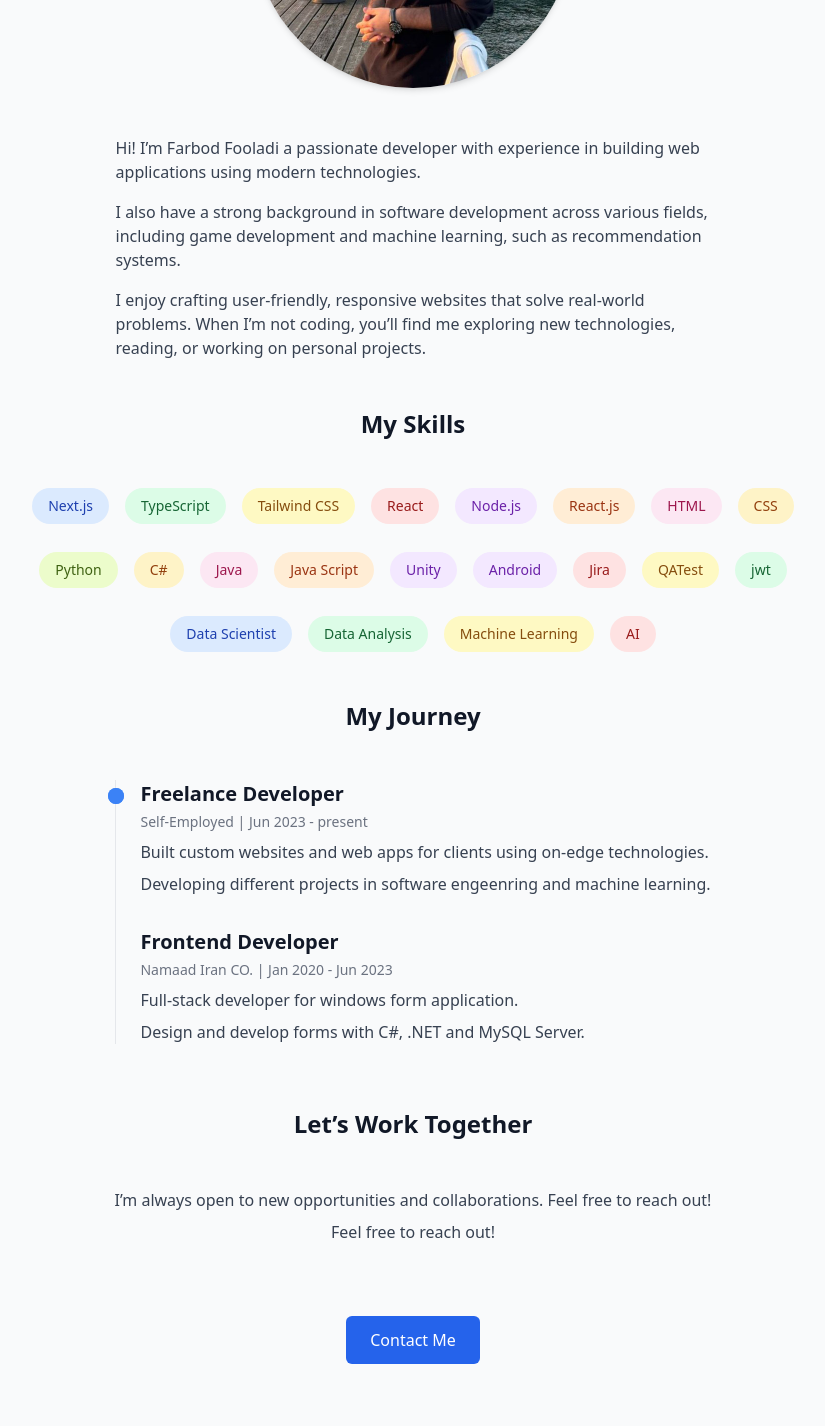
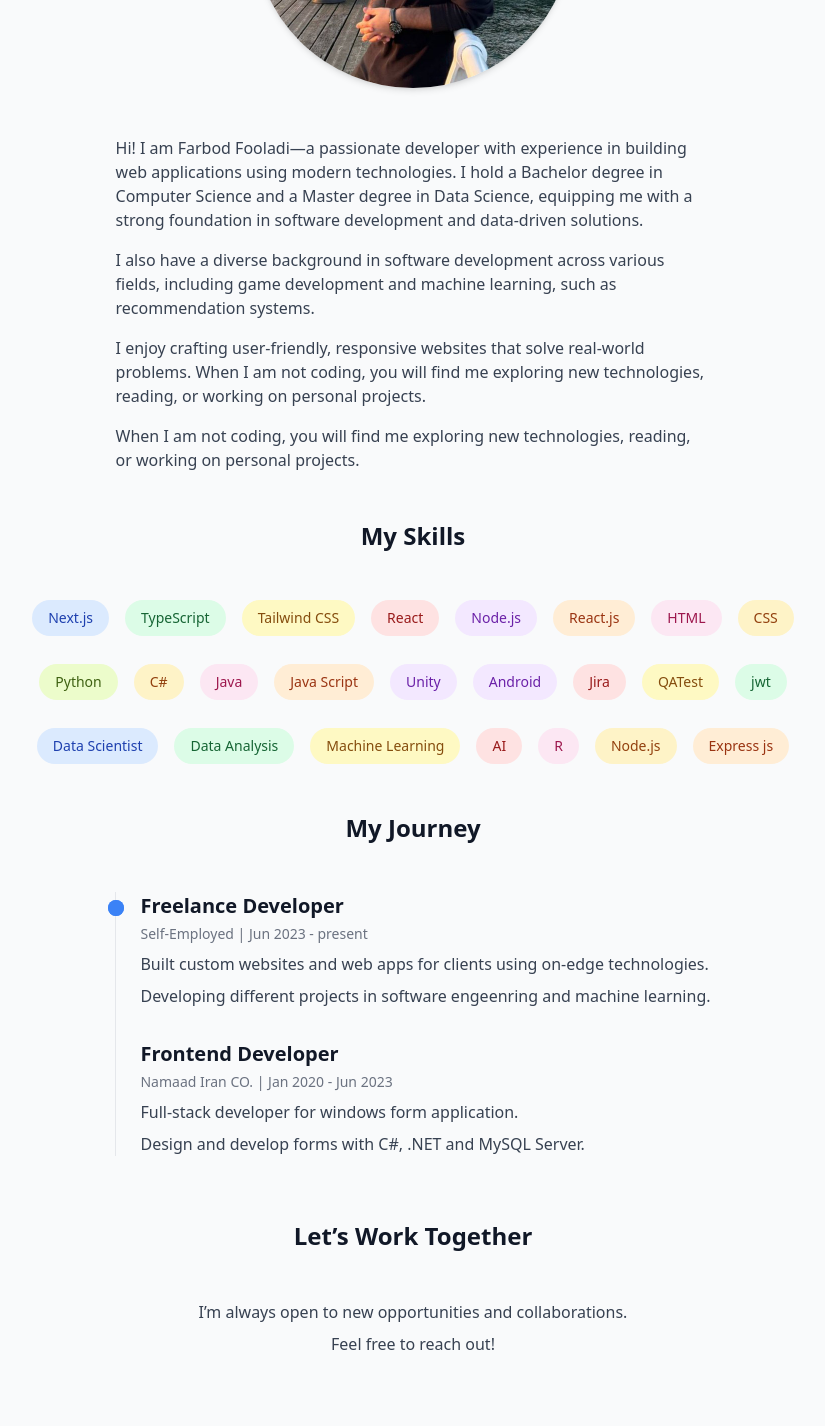
Before and after one commit to farbodfld/sample-portfolio-v2, a Next.js app: page /about in a window 1280 px wide. Shown: the part 460-1886 px from the top of the page, without its empty margins (227-1052 px from the left). Built offline with nearby package versions, Linux system fonts and the light colour scheme.

Commit message:
about page updated

```diff
--- a/app/about/page.tsx
+++ b/app/about/page.tsx
@@ -16,7 +16,7 @@ export default function AboutPage() {
         Hi, I’m Farbod Fooladi
       </h1>
       <p className="text-lg text-gray-700 dark:text-gray-300 text-center px-[476] mb-12 italic font-bold">
-        Passionate & Skilled Web Developer
+        Passionate & Skilled Developer
       </p>
 
       <div className="w-80 h-80 mb-12 rounded-full overflow-hidden shadow-md transition-transform duration-300 hover:scale-105">
@@ -31,20 +31,26 @@ export default function AboutPage() {
 
       {/* Profile Picture and Bio */}
       <div className="flex flex-col md:flex-row items-center space-y-6 md:space-y-0 md:space-x-8">
-
         <div className="text-gray-700 dark:text-gray-300 max-w-prose">
           <p className="mb-4">
-            Hi! I’m Farbod Fooladi a passionate developer with experience in
-            building web applications using modern technologies.
+            Hi! I am Farbod Fooladi—a passionate developer with experience in
+            building web applications using modern technologies. I hold a
+            Bachelor degree in Computer Science and a Master degree in Data
+            Science, equipping me with a strong foundation in software
+            development and data-driven solutions.
           </p>
           <p className="mb-4">
-            I also have a strong background in software development across
+            I also have a diverse background in software development across
             various fields, including game development and machine learning,
             such as recommendation systems.
           </p>
+          <p className="mb-4">
+            I enjoy crafting user-friendly, responsive websites that solve
+            real-world problems. When I am not coding, you will find me exploring
+            new technologies, reading, or working on personal projects.
+          </p>
           <p>
-            I enjoy crafting user-friendly, responsive websites that solve
-            real-world problems. When I’m not coding, you’ll find me exploring
+            When I am not coding, you will find me exploring
             new technologies, reading, or working on personal projects.
           </p>
         </div>
@@ -123,6 +129,15 @@ export default function AboutPage() {
           <div className="bg-red-100 text-red-800 px-4 py-2 rounded-full text-sm font-medium">
             AI
           </div>
+          <div className="bg-pink-100 text-pink-800 px-4 py-2 rounded-full text-sm font-medium">
+            R
+          </div>
+          <div className="bg-amber-100 text-amber-800 px-4 py-2 rounded-full text-sm font-medium">
+            Node.js
+          </div>
+          <div className="bg-orange-100 text-orange-800 px-4 py-2 rounded-full text-sm font-medium">
+            Express js
+          </div>
         </div>
       </div>
 
@@ -170,8 +185,7 @@ export default function AboutPage() {
       <div className="mt-8 text-center">
         <h2 className="text-2xl font-bold mb-12">Let’s Work Together</h2>
         <p className="text-gray-700 dark:text-gray-300 mb-2">
-          I’m always open to new opportunities and collaborations. Feel free to
-          reach out!
+          I’m always open to new opportunities and collaborations.
         </p>
         <p className="text-gray-700 dark:text-gray-300 mb-6">
           Feel free to reach out!
```
Lines whose indentation alone changed are shown as unchanged.
